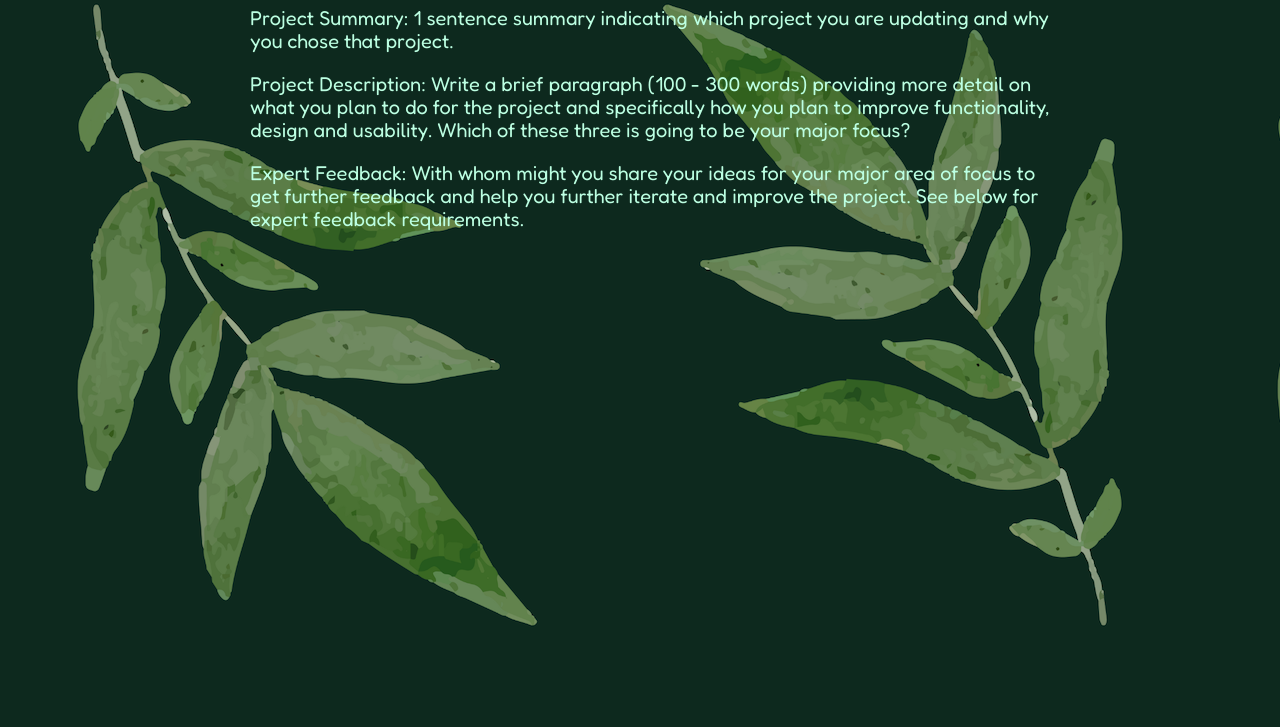
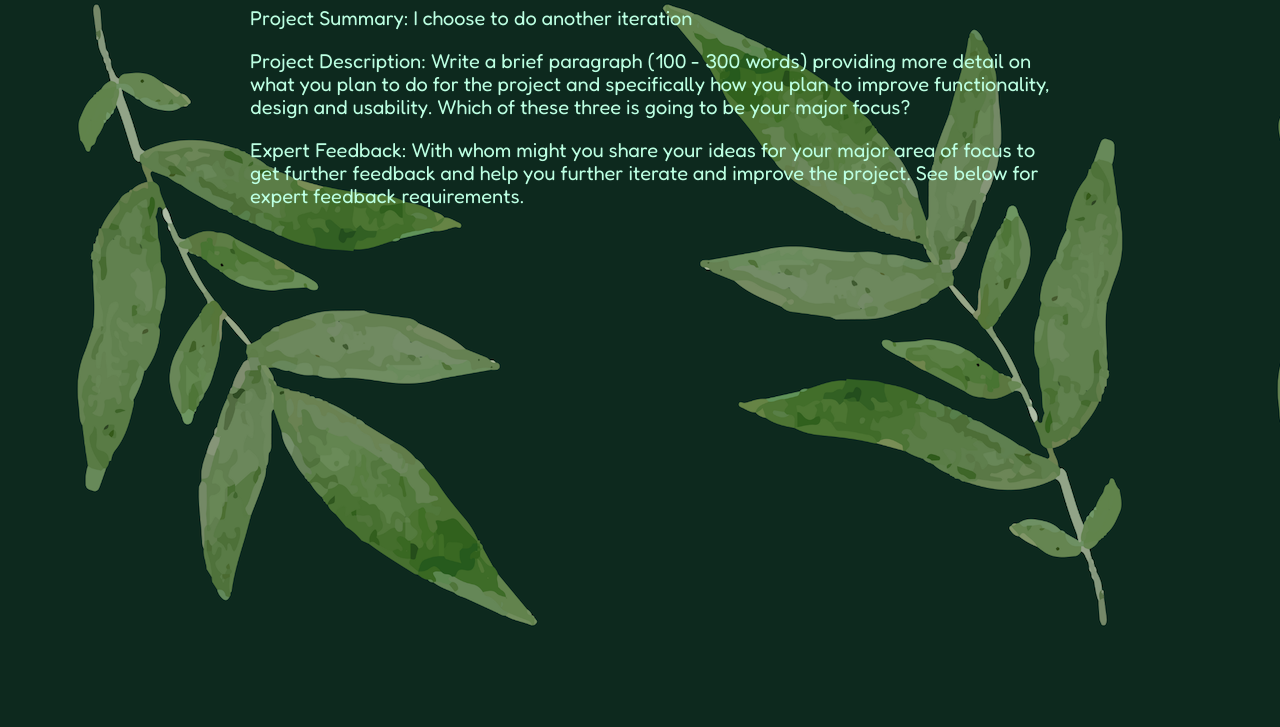
Before and after one commit to baimengf/des117a-winter24-, a plain HTML site: page Final/brief.html in a window 1280 px wide. Shown: the part 73-800 px from the top of the page. Drawn offline with nearby package versions, Linux system fonts and the light colour scheme; a web font is replaced by a local one.

Commit message:
Project breif

```diff
--- a/Final/brief.html
+++ b/Final/brief.html
@@ -14,7 +14,7 @@
 <body>
     <h1>Brief for Final --- EveryPicture Improved</h1>
     <p>
-        Project Summary: 1 sentence summary indicating which project you are updating and why you chose that project.
+        Project Summary: I choose to do another iteration
     </p>
     <p>
         Project Description: Write a brief paragraph (100 - 300 words) providing more detail on what you plan to do for the project and specifically how you plan to improve functionality, design and usability. Which of these three is going to be your major focus?
```
Also changed, not shown: 2 other files.
